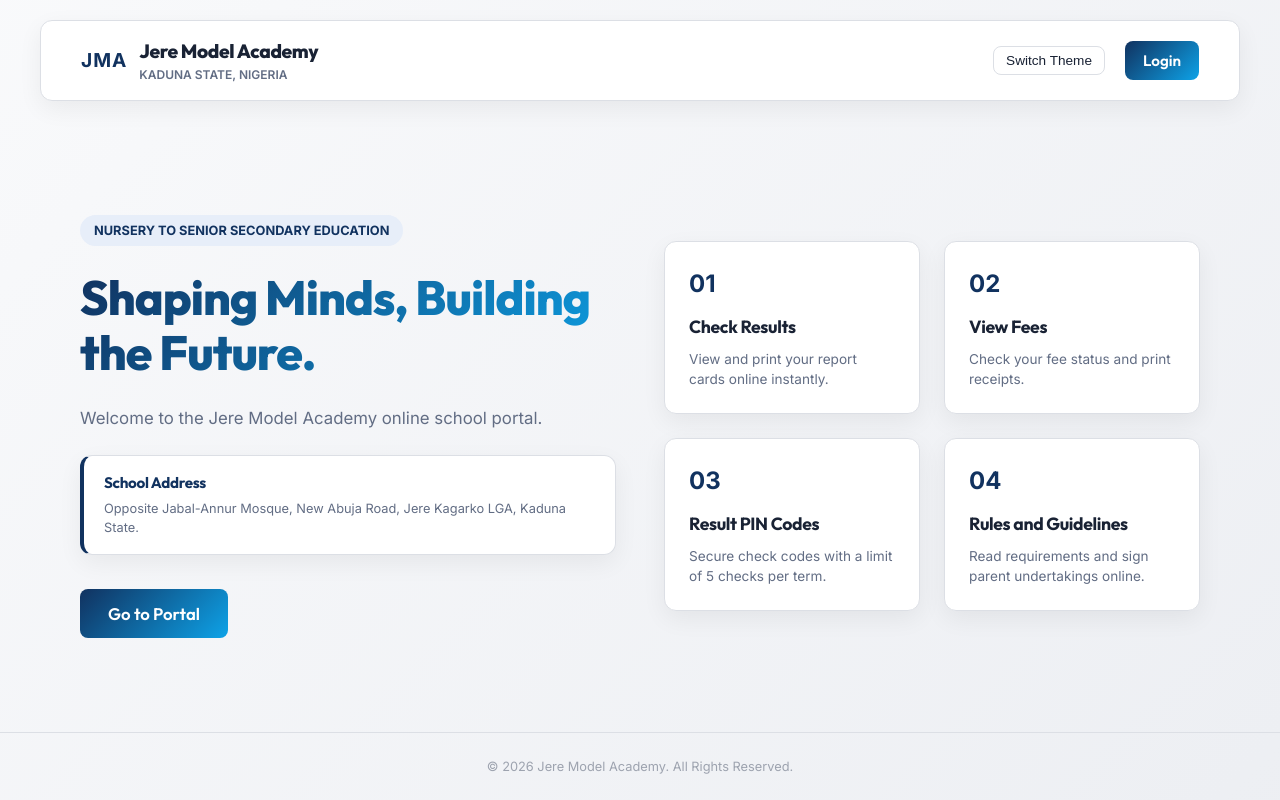
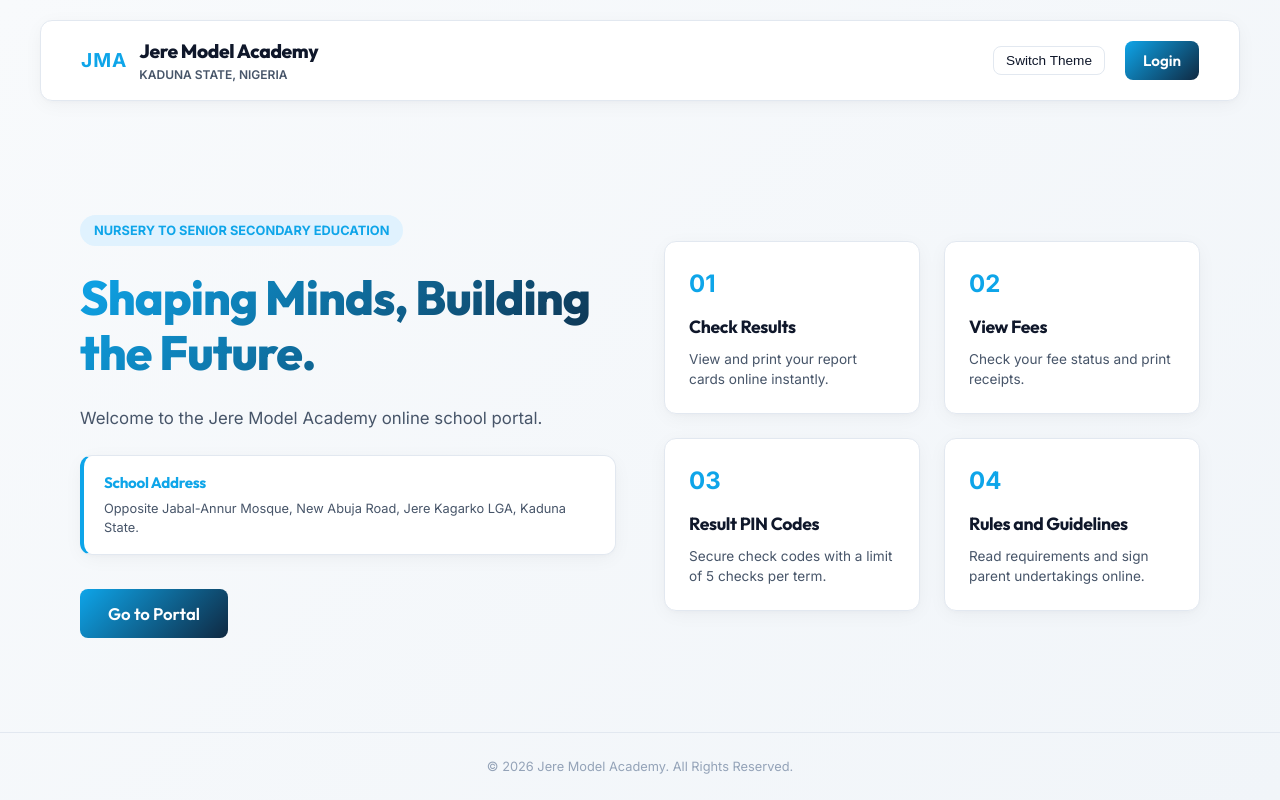
Before and after one commit to nickiconcept/E-Result-Management-System, a React app in the folder frontend/: page / in a window 1280 px wide. Built offline with nearby package versions, Linux system fonts and the light colour scheme; no server answers; the HTML template or start-up script is replaced by a standard one.

Commit message:
Implement Sky Blue brand identity UI design system with protected @media print safeguards

```diff
--- a/frontend/src/components/Sidebar.jsx
+++ b/frontend/src/components/Sidebar.jsx
@@ -247,14 +247,15 @@ export default function Sidebar({ role, activeTab, subTab, onSelectTab, onLogout
                   cursor: 'pointer',
                   fontSize: '0.88rem',
                   fontWeight: isParentActive ? '600' : '500',
-                  backgroundColor: isParentActive ? 'var(--primary-light)' : 'transparent',
-                  color: isParentActive ? 'var(--primary)' : 'var(--text-primary)',
+                  backgroundColor: isParentActive ? 'var(--primary)' : 'transparent',
+                  color: isParentActive ? '#ffffff' : 'var(--text-primary)',
+                  boxShadow: isParentActive ? '0 4px 14px var(--primary-glow)' : 'none',
                   textAlign: 'left',
                   transition: 'var(--transition)'
                 }}
               >
                 <div style={{ display: 'flex', alignItems: 'center', gap: '12px' }}>
-                  <Icon size={18} style={{ color: isParentActive ? 'var(--primary)' : 'var(--text-secondary)' }} />
+                  <Icon size={18} style={{ color: isParentActive ? '#ffffff' : 'var(--text-secondary)' }} />
                   <span>{item.label}</span>
                 </div>
                 {hasSub && (
@@ -284,7 +285,7 @@ export default function Sidebar({ role, activeTab, subTab, onSelectTab, onLogout
                   gap: '2px',
                   marginLeft: '20px',
                   paddingLeft: '12px',
-                  borderLeft: '2px solid var(--border-color)',
+                  borderLeft: '2px solid var(--primary-light)',
                   marginTop: '4px',
                   marginBottom: '6px'
                 }}>
@@ -307,7 +308,7 @@ export default function Sidebar({ role, activeTab, subTab, onSelectTab, onLogout
                           cursor: 'pointer',
                           fontSize: '0.83rem',
                           fontWeight: isSubActive ? '600' : '400',
-                          backgroundColor: isSubActive ? 'rgba(0, 114, 255, 0.12)' : 'transparent',
+                          backgroundColor: isSubActive ? 'var(--primary-light)' : 'transparent',
                           color: isSubActive ? 'var(--primary)' : 'var(--text-secondary)',
                           textAlign: 'left',
                           transition: 'var(--transition)'
--- a/frontend/src/index.css
+++ b/frontend/src/index.css
@@ -5,41 +5,46 @@
   --font-heading: 'Outfit', sans-serif;
   --font-body: 'Inter', sans-serif;
 
-  /* HSL Color Tokens - Light Theme */
+  /* HSL & Hex Color Tokens - Light Theme */
   --hue: 220;
-  --bg-primary: hsl(var(--hue), 25%, 98%);
-  --bg-secondary: hsl(var(--hue), 20%, 94%);
-  --bg-surface: hsl(0, 0%, 100%);
-  --border-color: hsl(var(--hue), 15%, 88%);
+  --bg-primary: #F8FAFC;
+  --bg-secondary: #F1F5F9;
+  --bg-surface: #FFFFFF;
+  --border-color: #E2E8F0;
 
-  --text-primary: hsl(var(--hue), 35%, 15%);
-  --text-secondary: hsl(var(--hue), 15%, 45%);
-  --text-muted: hsl(var(--hue), 10%, 65%);
+  --text-primary: #0F172A;
+  --text-secondary: #475569;
+  --text-muted: #94A3B8;
 
-  --primary: hsl(215, 70%, 22%);
-  --primary-hover: hsl(215, 70%, 16%);
-  --primary-light: hsl(215, 60%, 94%);
+  /* Sky Blue Primary Brand Tokens */
+  --primary: #0EA5E9;
+  --primary-hover: #0284c7;
+  --primary-light: #E0F2FE;
+  --primary-glow: rgba(14, 165, 233, 0.35);
 
-  --secondary: hsl(199, 89%, 48%);
-  --accent: hsl(190, 85%, 45%);
+  /* Structural & Accent Colors */
+  --sidebar-bg: #0F172A;
+  --secondary: #0F2942;
+  --accent: #38BDF8;
 
-  --success: hsl(145, 63%, 42%);
-  --success-light: hsl(145, 63%, 94%);
-  --warning: hsl(38, 92%, 50%);
-  --warning-light: hsl(38, 92%, 94%);
-  --danger: hsl(355, 78%, 56%);
-  --danger-light: hsl(355, 78%, 95%);
+  --success: #10B981;
+  --success-light: #ECFDF5;
+  --warning: #F59E0B;
+  --warning-light: #FEF3C7;
+  --danger: #EF4444;
+  --danger-light: #FEF2F2;
 
-  --shadow-sm: 0 2px 8px rgba(0, 0, 0, 0.04);
-  --shadow-md: 0 8px 24px rgba(0, 0, 0, 0.06);
-  --shadow-lg: 0 16px 40px rgba(0, 0, 0, 0.08);
+  /* Modern Card & Shadow Elevations */
+  --shadow-sm: 0 2px 8px rgba(15, 23, 42, 0.04);
+  --shadow-md: 0 4px 20px -2px rgba(15, 23, 42, 0.05), 0 2px 6px -1px rgba(15, 23, 42, 0.03);
+  --shadow-lg: 0 10px 25px -3px rgba(14, 165, 233, 0.15), 0 4px 10px -2px rgba(15, 23, 42, 0.04);
 
   --radius-sm: 8px;
   --radius-md: 12px;
   --radius-lg: 16px;
   --radius-xl: 24px;
 
-  --transition: all 0.3s cubic-bezier(0.4, 0, 0.2, 1);
+  --transition: all 0.25s cubic-bezier(0.16, 1, 0.3, 1);
 }
 
 /* Dark Theme Overrides */
```
